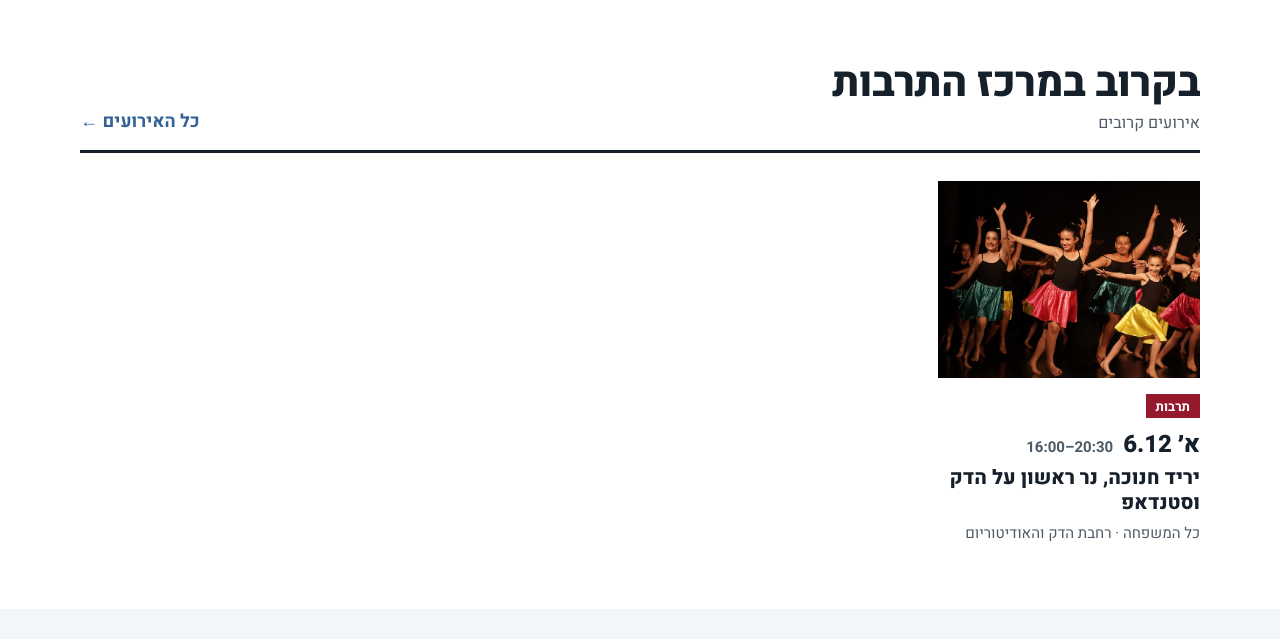
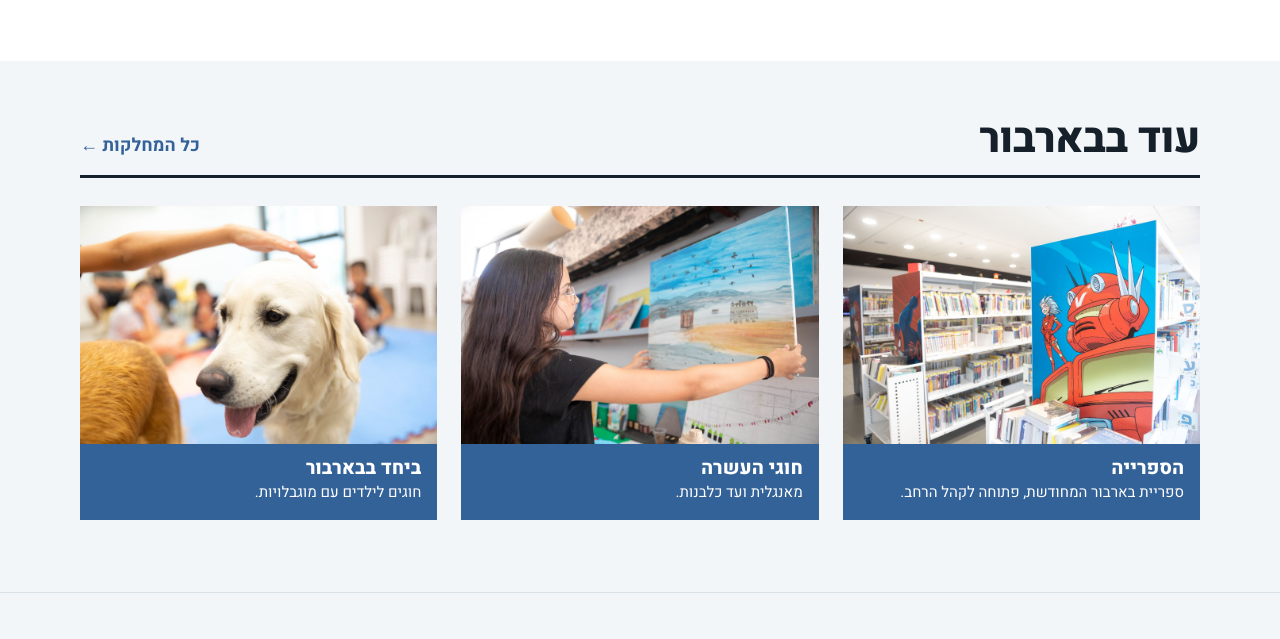
Before and after one commit to center-barbour/countrybarbour.co.il, a plain HTML site: page culture.html in a window 1280 px wide. Shown: the part 1291-1930 px from the top of the page. Drawn offline with Linux system fonts and the light colour scheme.

Commit message:
הסרת כרטיס יריד חנוכה (תכנון שעוד לא אושר)
Co-Authored-By: Claude Opus 5.5 <noreply@anthropic.com>
Claude-Session: https://claude.ai/code/session_018EtqVjSWpzWg2Sc1YMCvs9

```diff
--- a/culture.html
+++ b/culture.html
@@ -42,21 +42,7 @@
     <section class="what" aria-labelledby="what-t"><h2 id="what-t">מה יש כאן</h2><ul><li>חוגי תיאטרון</li><li>תיאטרון נוער בשיתוף הסטודיו של יורם לוינשטיין</li><li>תיאטרון נשים בקהילה</li><li>מיקרוסינמה</li><li>המקהלה הקהילתית</li></ul></section>
   </div>
 </div>
-<section class="week devents" id="dweek" aria-labelledby="dweek-t">
-  <div class="wrap">
-    <div class="sec-head">
-      <div><h2 id="dweek-t">בקרוב במרכז התרבות</h2><p>אירועים קרובים</p></div>
-      <a class="more" href="https://www.coing.co/TelAvivBarbur/events">כל האירועים <span aria-hidden="true">←</span></a>
-    </div>
-    <ul class="cards"><li class="card"><a href="https://www.coing.co/TelAvivBarbur/events">
-  <div class="ph"><img src="m/events.jpg" alt="" loading="lazy" decoding="async" width="400" height="300"></div>
-  <div class="tx"><span class="tag t-culture">תרבות</span>
-    <p class="when"><span class="d">א׳ 6.12</span><span class="t"><span class="ltr">16:00–20:30</span></span></p>
-    <h3>יריד חנוכה, נר ראשון על הדק וסטנדאפ</h3>
-    <p class="who">כל המשפחה · רחבת הדק והאודיטוריום</p>
-  </div></a></li></ul>
-  </div>
-</section>
+
 <section class="more-d" aria-labelledby="more-t">
   <div class="wrap">
     <div class="sec-head"><h2 id="more-t">עוד בבארבור</h2><a class="more" href="index.html#depts">כל המחלקות <span aria-hidden="true">←</span></a></div>
```
Also changed, not shown: content/site.json (+0 -13 lines), index.html (+0 -6 lines).
